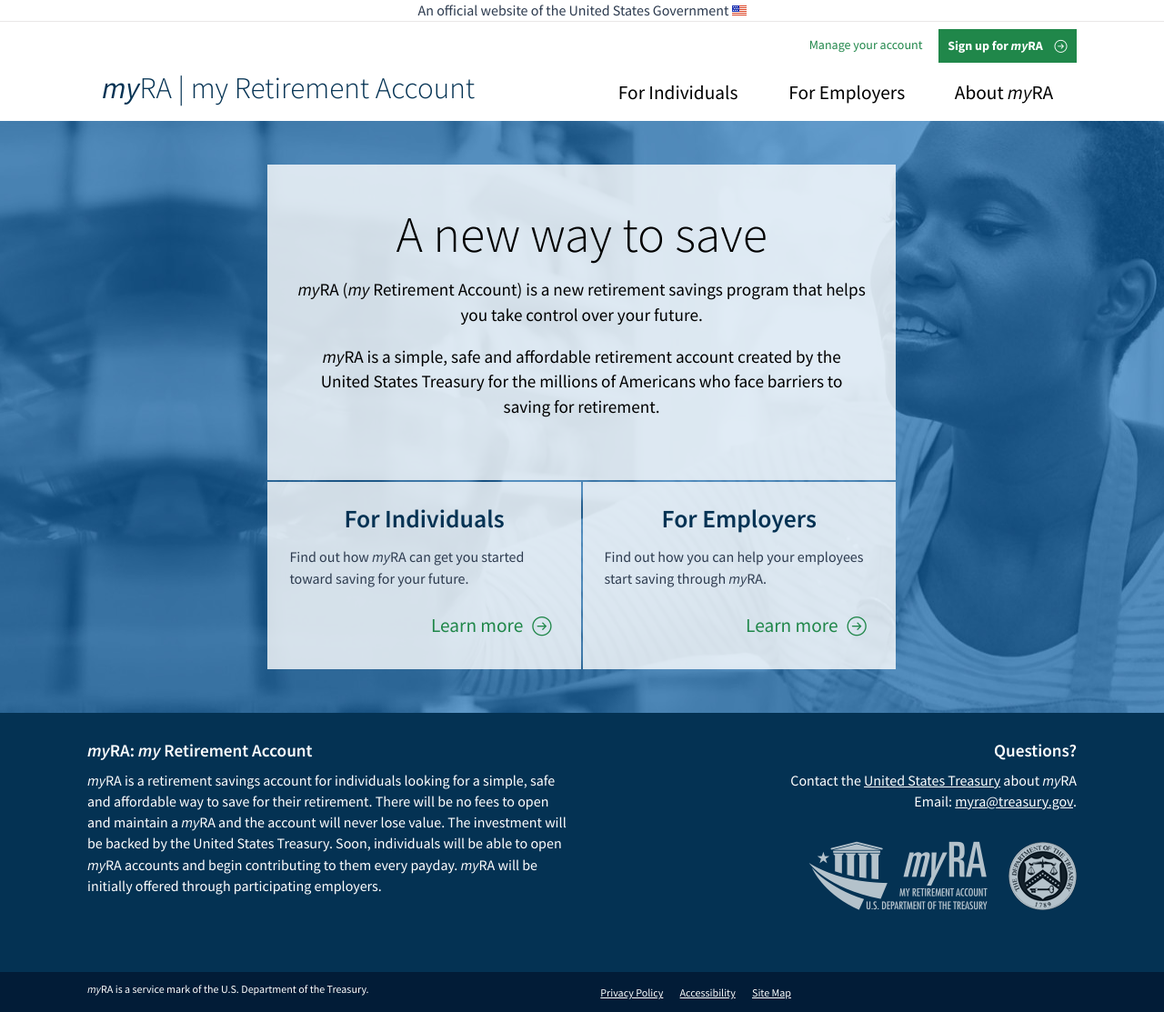
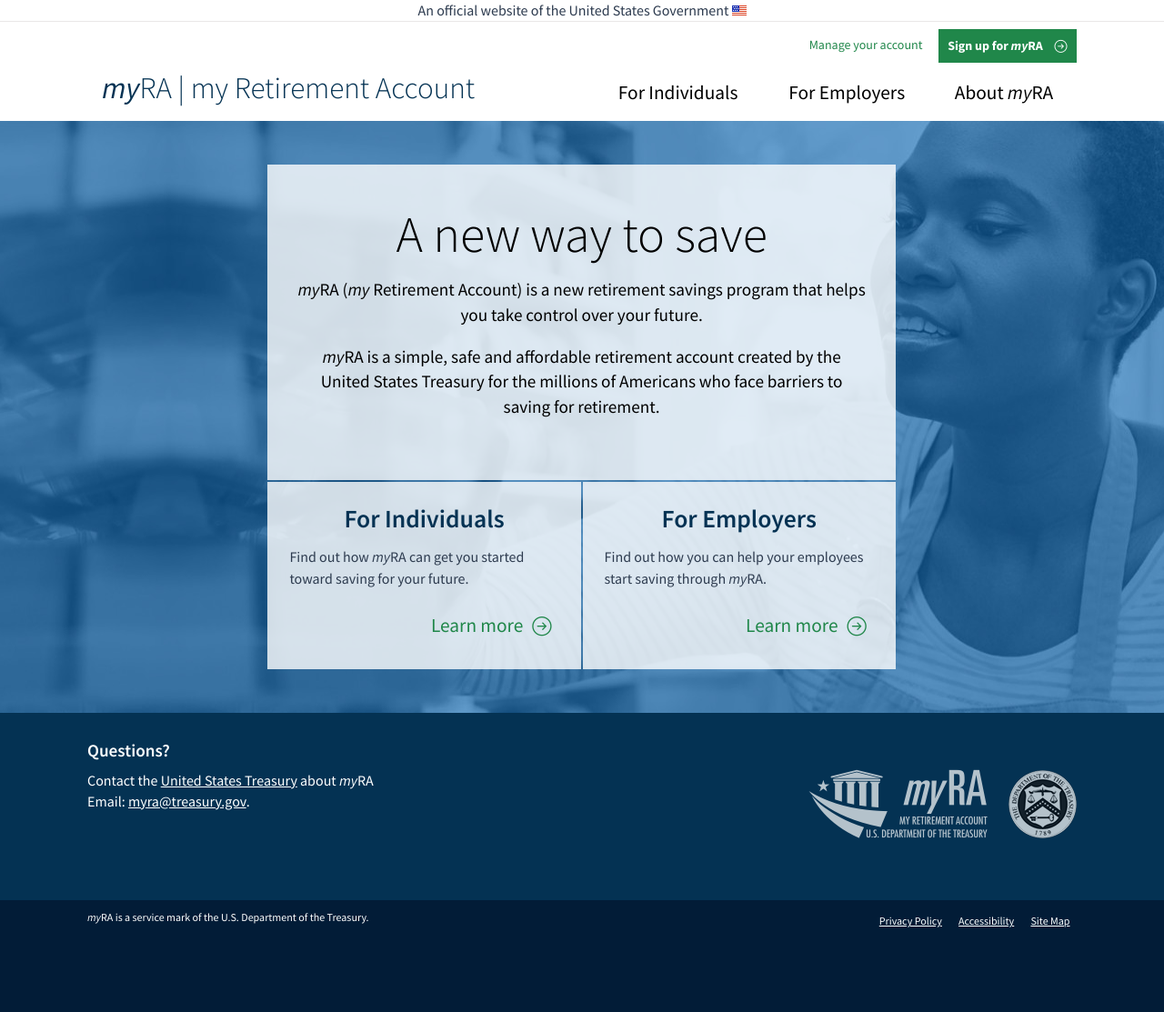
Before and after one commit to 18F/myra, a Jekyll site: the page built from index.html, in a window 1280 px wide. Shown: the whole page at 91% size. Built offline with Jekyll 4.4.1, drawn with Linux system fonts in a browser that asks for light colours; after the commit the page ends 1034 px from its top, so only the background shows below that.

Commit message:
Changing up footer

```diff
--- a/_includes/footer.html
+++ b/_includes/footer.html
@@ -2,15 +2,13 @@
     <div class="main-footer">
       <div class="container">
         <aside class="left">
-          <h4><span class="myra">myRA</span>: <i>my</i> Retirement Account</h4>
-          <p><span class="myra">myRA</span> is a retirement savings account for individuals looking for a simple, safe and affordable way to save for their retirement. There will be no fees to open and maintain a <span class="myra">myRA</span> and the account will never lose value. The investment will be backed by the United States Treasury. Soon, individuals will be able to open <span class="myra">myRA</span> accounts and begin contributing to them every payday. <span class="myra">myRA</span> will be initially offered through participating employers. </p>
-        </aside>
-        <aside class="right">
           <h4>Questions?</h4>
           <ul class="contact-info">
             <li itemprop="publisher" itemscope itemtype="http://schema.org/ContactPoint">Contact <span itemprop="name">the <a href="http://www.treasury.gov/Pages/default.aspx" target="blank">United States Treasury</a></span> about <span class="myra">myRA</span></li>
             <li>Email: <a href="mailto:myra@treasury.gov" itemprop="email">myra@treasury.gov</a>.</li>
           </ul>
+        </aside>
+        <aside class="right">
           <div class="footer-logos">
             <img class="seal" src="{{ site.baseurl }}/static/img/myra_logo_white.png" alt="Logo: myRA - my Retirement Account - U.S. Department of the Treasury">
             <img class="seal" src="{{ site.baseurl }}/static/img/treasury_seal.png" alt="Seal of the United States Department of the Treasury, established 1789.">
@@ -21,7 +19,7 @@
     <div class="sub-footer">
       <div class="container">
         <span class="small left"><span class="myra">myRA</span> is a service mark of the U.S. Department of the Treasury.</span>
-        <ul class="horizontal-list">
+        <ul class="horizontal-list right">
           <li><a href="{{ site.baseurl }}/privacy">Privacy Policy</a></li>
           <li><a href="{{ site.baseurl }}/accessibility">Accessibility</a></li>
           <li><a href="{{ site.baseurl }}/sitemap">Site Map</a></li>
```
